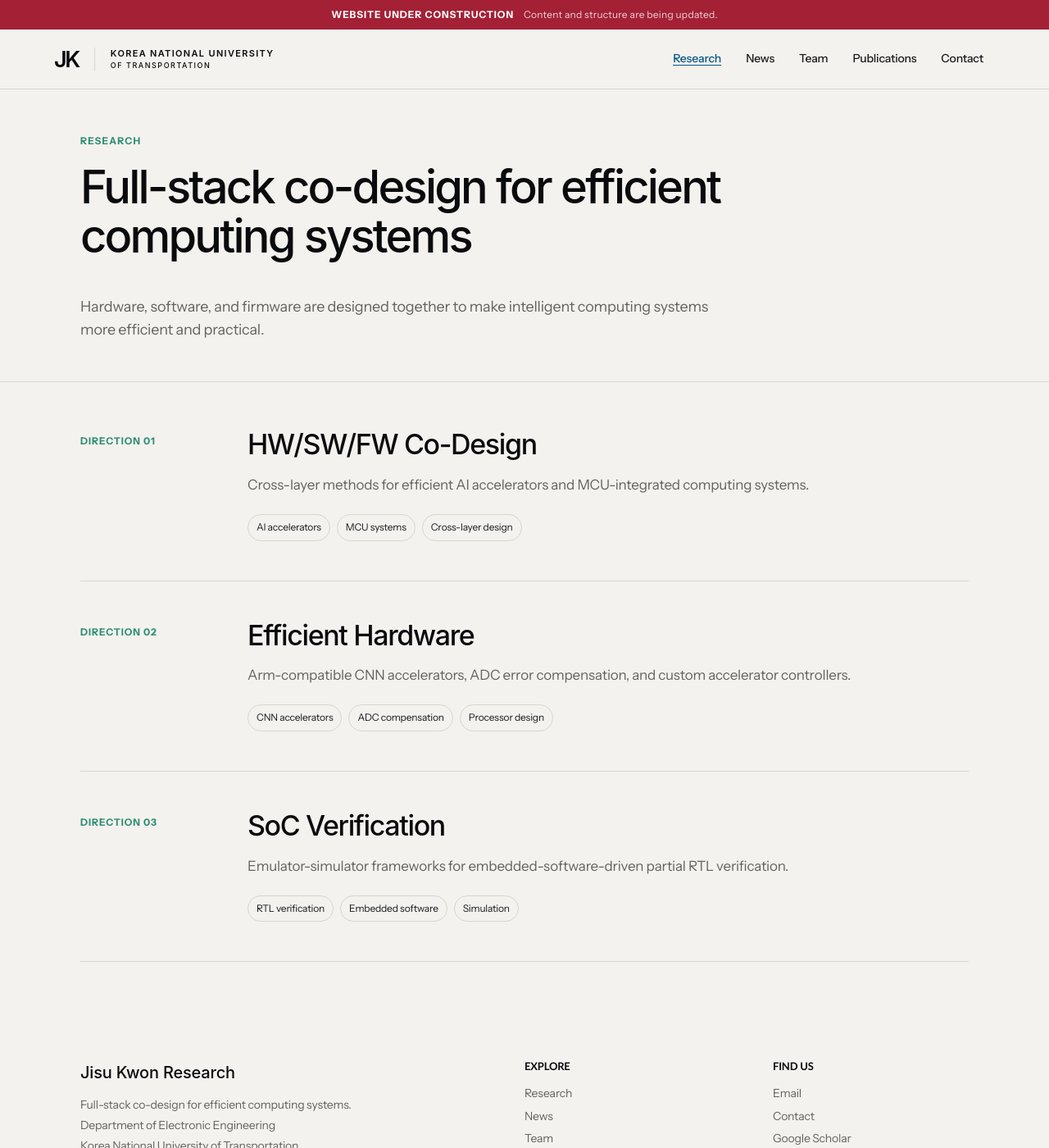
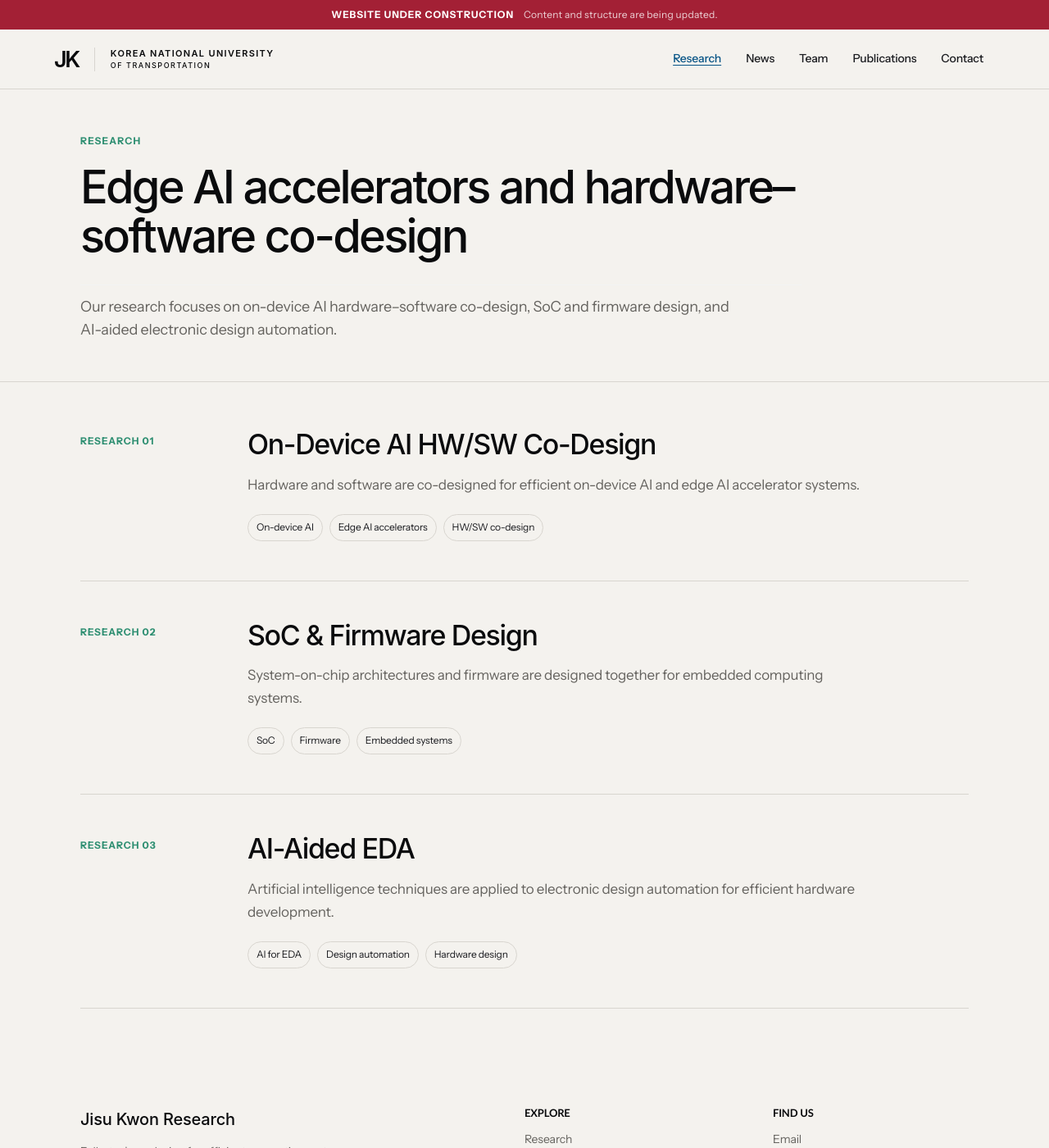
Before and after one commit to kjisu96/kjisu96.github.io, a Jekyll site: the page built from _pages/research.md, in a window 1280 px wide and 1400 px high. Shown: the whole window at 82% size. Built offline with Jekyll 4.4.1, drawn with Linux system fonts in a browser that asks for light colours; some web fonts are replaced.

Commit message:
Update research areas from official profile

```diff
--- a/_pages/research.md
+++ b/_pages/research.md
@@ -8,37 +8,37 @@ author_profile: false
 <section class="lab-detail-hero">
   <div class="lab-shell">
     <span class="lab-detail-hero__eyebrow">Research</span>
-    <h1>Full-stack co-design for efficient computing systems</h1>
-    <p>Hardware, software, and firmware are designed together to make intelligent computing systems more efficient and practical.</p>
+    <h1>Edge AI accelerators and hardware–software co-design</h1>
+    <p>Our research focuses on on-device AI hardware–software co-design, SoC and firmware design, and AI-aided electronic design automation.</p>
   </div>
 </section>
 
 <section class="lab-directions">
   <div class="lab-shell">
     <article class="lab-direction">
-      <div class="lab-direction__number">Direction 01</div>
+      <div class="lab-direction__number">Research 01</div>
       <div>
-        <h2>HW/SW/FW Co-Design</h2>
-        <p>Cross-layer methods for efficient AI accelerators and MCU-integrated computing systems.</p>
-        <div class="lab-tags"><span>AI accelerators</span><span>MCU systems</span><span>Cross-layer design</span></div>
+        <h2>On-Device AI HW/SW Co-Design</h2>
+        <p>Hardware and software are co-designed for efficient on-device AI and edge AI accelerator systems.</p>
+        <div class="lab-tags"><span>On-device AI</span><span>Edge AI accelerators</span><span>HW/SW co-design</span></div>
       </div>
     </article>
 
     <article class="lab-direction">
-      <div class="lab-direction__number">Direction 02</div>
+      <div class="lab-direction__number">Research 02</div>
       <div>
-        <h2>Efficient Hardware</h2>
-        <p>Arm-compatible CNN accelerators, ADC error compensation, and custom accelerator controllers.</p>
-        <div class="lab-tags"><span>CNN accelerators</span><span>ADC compensation</span><span>Processor design</span></div>
+        <h2>SoC &amp; Firmware Design</h2>
+        <p>System-on-chip architectures and firmware are designed together for embedded computing systems.</p>
+        <div class="lab-tags"><span>SoC</span><span>Firmware</span><span>Embedded systems</span></div>
       </div>
     </article>
 
     <article class="lab-direction">
-      <div class="lab-direction__number">Direction 03</div>
+      <div class="lab-direction__number">Research 03</div>
       <div>
-        <h2>SoC Verification</h2>
-        <p>Emulator-simulator frameworks for embedded-software-driven partial RTL verification.</p>
-        <div class="lab-tags"><span>RTL verification</span><span>Embedded software</span><span>Simulation</span></div>
+        <h2>AI-Aided EDA</h2>
+        <p>Artificial intelligence techniques are applied to electronic design automation for efficient hardware development.</p>
+        <div class="lab-tags"><span>AI for EDA</span><span>Design automation</span><span>Hardware design</span></div>
       </div>
     </article>
   </div>
```
